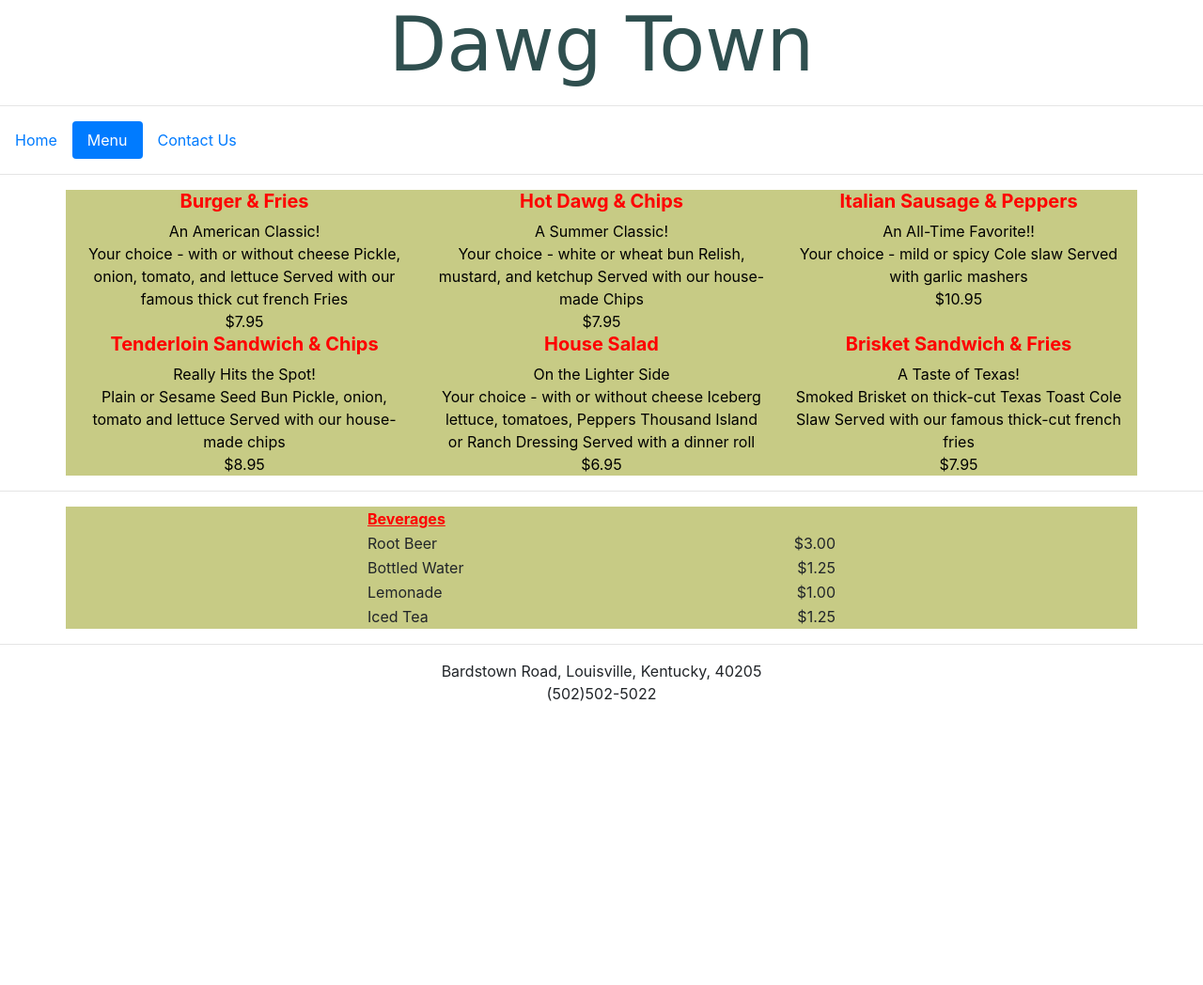
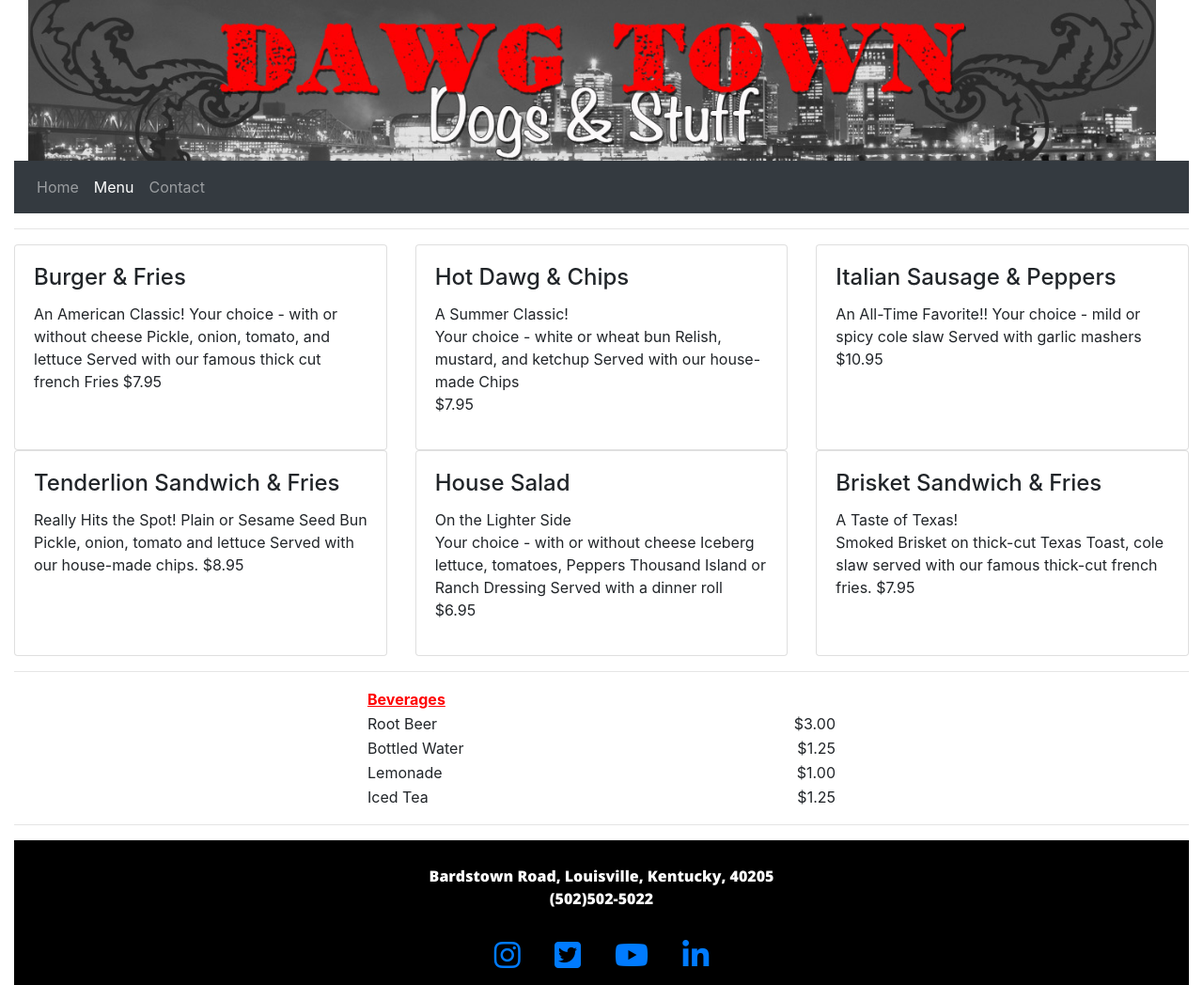
Before and after one commit to Shuffdad/DawgTown, a plain HTML site: page menu.html in a window 1280 px wide. Shown: the whole page at 94% size. Before the commit the page ends 800 px from the top, so only its background shows below. Drawn offline with nearby package versions, Linux system fonts and the light colour scheme; a web font is replaced by a local one.

Commit message:
major changes to site

```diff
--- a/dawgtownStyles.css
+++ b/dawgtownStyles.css
@@ -1,17 +1,8 @@
+
+
 /*  header */
 
-    h1 {
-        font-family: 'Slackey', cursive;
-        font-size: 80px;
-        color: darkslategray
-        }
 
-    h1a {
-        font-family: 'Slackey', cursive;
-        font-size: 40px;
-        color: red;
-        font-weight: bold;
-    }
 
 /* header links
        a:link {
@@ -56,9 +47,6 @@ $color5: rgba(235, 190, 155, 1);
  */
 
 /*  Menu page  */
-    .container {
-        background-color:rgba(199, 203, 133, 1);
-    }
 
     h2 {
         font-size: 20px;
@@ -73,16 +61,24 @@ $color5: rgba(235, 190, 155, 1);
         color: black;
     }
 
-    }
-    table {
-        background-color: lightgray;
-    }
 
 /*  footer  */
-    <hr>
-    <p>
-    <center>
-    Bardstown Road, Louisville, Kentucky, 40205
-    <br>(502)502-5022
-        </center>
-    </p>
+   .footer {
+        font-family: 'Open Sans', sans-serif;
+        background-color: black;
+       text-align: center;
+       color: white;
+      padding-top: 10px;
+   }
+
+   .contactForm {
+       background-color: rgb(168, 168, 167);
+       border-radius: 10px;
+       margin: 10px;
+       padding: 10px;
+
+   }
+
+   #sendRequest {
+       margin-top: 8px;
+   }
--- a/menu.html
+++ b/menu.html
@@ -16,23 +16,33 @@
         rel="stylesheet"
         type="text/css"/>
 
-    <link href="https://fonts.googleapis.com/css?family=Slackey"
-            rel="stylesheet">
+        <link href="https://fonts.googleapis.com/css?family=Open+Sans:800" rel="stylesheet">
+        <link href="https://fonts.googleapis.com/css?family=Coustard:900" rel="stylesheet">
+
+        <script src="https://use.fontawesome.com/5dcf58bf14.js"></script>
     <style>
+
     th {
         font-weight: bold;
         color: red;
     }
     </style>
     </head>
+        <div class="container-fluid">
+
                <body>
-                <center>
-                <h1>Dawg Town</h1>
-                </center>
-                <dv/>
-<hr>
+                <div class="container-fluid">
+                    <a href="index.html">
+                    <img class="img-fluid" src="images/dtbanner.jpg" alt="Dawg Town Logo" width="1200px" height="200px">
+                    </a>
+                </div>
 
-        <ul class="nav nav-pills">
+            <nav class="navbar navbar-expand-md bg-dark navbar-dark sticky-top">
+                    <button class="navbar-toggler" type="button" data-toggle="collapse" data-target="#collapsibleNavbar">
+                      <span class="navbar-toggler-icon"></span>
+                    </button>
+                    <div class="collapse navbar-collapse" id="collapsibleNavbar">
+                      <ul class="navbar-nav">
                         <li class="nav-item">
                           <a class="nav-link" href="index.html">Home</a>
                         </li>
@@ -40,73 +50,100 @@
                           <a class="nav-link active" href="menu.html">Menu</a>
                         </li>
                         <li class="nav-item">
-                    <a class="nav-link" href="contact.html">Contact Us</a>
+                          <a class="nav-link" href="contact.html">Contact</a>
                         </li>
                       </ul>
-
+                    </div>
+                  </nav>
+        <body>
 <hr>
-        <div class="container">
-                    <div class="row">
-                        <div class="col"><h2>Burger & Fries</h2></div>
-                        <div class="col"><h2>Hot Dawg & Chips</h2></div>
-                        <div class="col"><h2>Italian Sausage & Peppers</h2></div>
-                    </div>
-                    <div class="row">
-                            <div class="col">An American Classic!<br>
+            <div class="card-deck">
+                    <div class="card">
+                      <!--img class="card-img-top" src="..." alt="Card image cap"-->
+                      <div class="card-body">
+                        <h4 class="card-title">Burger & Fries</h4>
+                        <p class="card-text">An American Classic!
                             Your choice - with or without cheese
                             Pickle, onion, tomato, and lettuce
                             Served with our famous thick cut
-                                french Fries<br>
-                                $7.95
+                            french Fries
+                            $7.95</p>
+                        <p class="card-text"><small class="text-muted"></small></p>
                       </div>
-
-                            <div class="col">A Summer Classic!<br>
+                    </div>
+                    <div class="card">
+                      <!--img class="card-img-top" src="..." alt="Card image cap"-->
+                      <div class="card-body">
+                        <h4 class="card-title">Hot Dawg & Chips</h4>
+                        <p class="card-text">A Summer Classic!<br>
                             Your choice - white or wheat bun
                             Relish, mustard, and ketchup
                             Served with our house-made Chips<br>
-                                $7.95
+                            $7.95</p>
+                        <p class="card-text"><small class="text-muted"></small></p>
                       </div>
-
-                            <div class="col">An All-Time Favorite!!<br>
-                                Your choice - mild or spicy
-                                Cole slaw
-                                Served with garlic mashers<br>
-                                $10.95
+                    </div>
+                    <div class="card">
+                      <!--img class="card-img-top" src="..." alt="Card image cap"-->
+                      <div class="card-body">
+                        <h4 class="card-title">Italian Sausage & Peppers</h4>
+                        <p class="card-text">An All-Time Favorite!!
+                            Your choice - mild or spicy cole slaw
+                            Served with garlic mashers
+                            $10.95</p>
+                        <p class="card-text"><small class="text-muted"></small></p>
+                      </div>
                     </div>
                   </div>
 
-                    <div class="row">
-                            <div class="col"><h2>Tenderloin Sandwich & Chips</h2></div>
-                            <div class="col"><h2>House Salad</h2></div>
-                            <div class="col"><h2>Brisket Sandwich & Fries</h2></div>
-                    </div>
-
-                    <div class="row">
-                            <div class="col">Really Hits the Spot!<br>
+                  <div class="card-deck">
+                        <div class="card">
+                          <!--img class="card-img-top" src="..." alt="Card image cap"-->
+                          <div class="card-body">
+                            <h4 class="card-title">Tenderlion Sandwich & Fries</h4>
+                            <p class="card-text">Really Hits the Spot!
                                 Plain or Sesame Seed Bun
                                 Pickle, onion, tomato and lettuce
-                                Served with our house-made chips<br>
+                                Served with our house-made chips.
                                 $8.95
+                            <p class="card-text"><small class="text-muted"></small></p>
                           </div>
-                            <div class="col">On the Lighter Side<br>
+                        </div>
+                        <div class="card">
+                          <!--img class="card-img-top" src="..." alt="Card image cap"-->
+                          <div class="card-body">
+                            <h4 class="card-title">House Salad</h4>
+                            <p class="card-text">On the Lighter Side<br>
                                 Your choice - with or without cheese
                                 Iceberg lettuce, tomatoes, Peppers
                                 Thousand Island or Ranch Dressing
                                 Served with a dinner roll<br>
-                                $6.95
+                                $6.95</p>
+                            <p class="card-text"><small class="text-muted"></small></p>
                           </div>
-                            <div class="col">A Taste of Texas!<br>
-                                Smoked Brisket on thick-cut Texas
-                                Toast
-                                Cole Slaw
-                                Served with our famous thick-cut
-                                french fries<br>
-                                $7.95
+                        </div>
+                        <div class="card">
+                          <!--img class="card-img-top" src="..." alt="Card image cap"-->
+                          <div class="card-body">
+                            <h4 class="card-title">Brisket Sandwich & Fries</h4>
+                            <p class="card-text">A Taste of Texas!<br>
+                                Smoked Brisket on thick-cut Texas Toast, cole slaw served with our famous thick-cut french fries.
+                                $7.95</p>
+                            <p class="card-text"><small class="text-muted"></small></p>
                           </div>
                         </div>
                       </div>
 
+
+
+
+
+
+
+
+
             <hr>
+
             <div class="container">
                 <table class="beverages" align="center" width="500px">
                     <tr>
@@ -149,11 +186,24 @@
             </div>
 
             <hr>
-
+            <div class="container-fluid footer">
             <p>
                 <center>
                Bardstown Road, Louisville, Kentucky, 40205
                <br>(502)502-5022
                 </center>
             </p>
+
+            <a href="#" target="_blank">
+                <i class="fa fa-instagram fa-2x m-3" aria-hidden="true"></i></a>
+              <a href="#" target="_blank">
+                <i class="fa fa-twitter-square fa-2x m-3" aria-hidden="true"></i></a>
+              <a href="#" target="_blank">
+                <i class="fa fa-youtube fa-2x m-3" aria-hidden="true"></i></a>
+              <a href="#" target="_blank">
+                <i class="fa fa-linkedin fa-2x m-3" aria-hidden="true"></i></a>
+
+        </div>
+
   </body>
+</div>
```
Also changed, not shown: contact.html (+73 -32 lines), index.html (+51 -37 lines), images/dawgs.jpg (added), images/dtbanner.jpg (added), images/louisville.jpg (added), 1 other file. Lines whose indentation alone changed are shown as unchanged.
